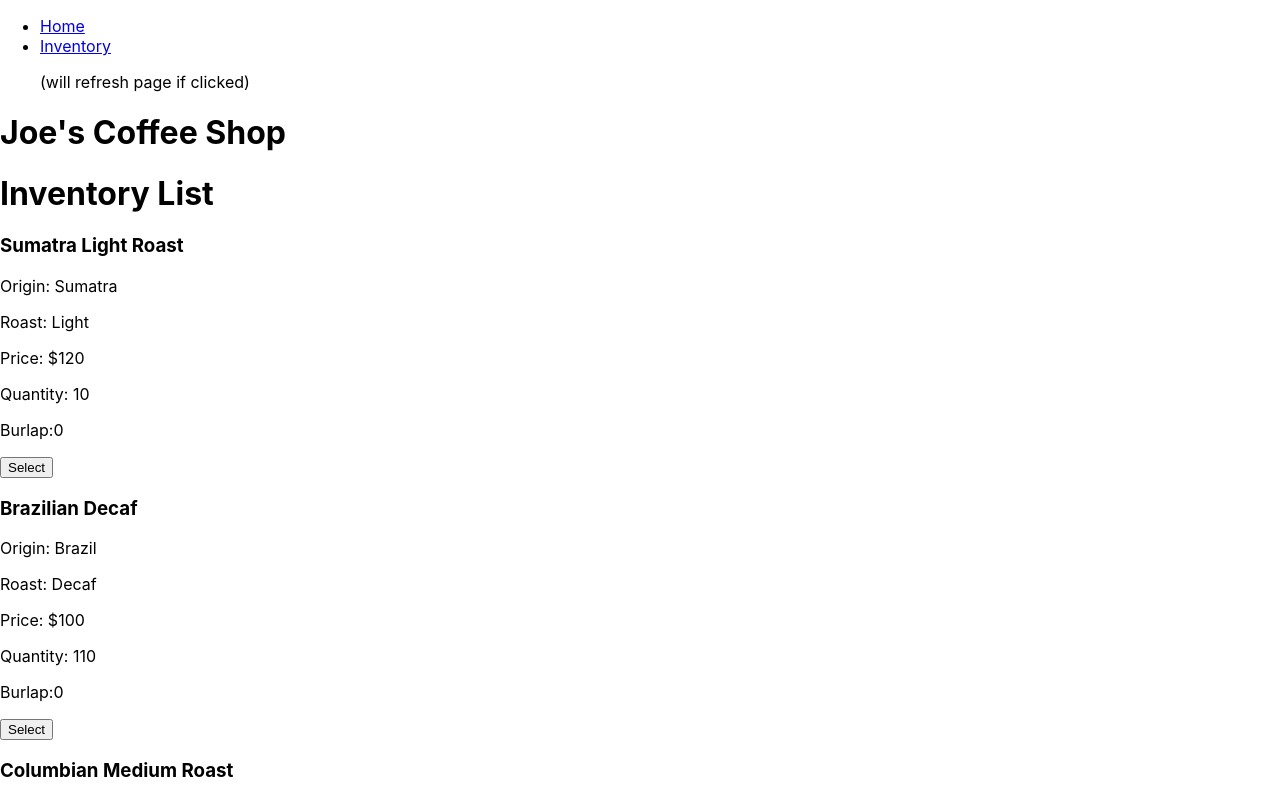
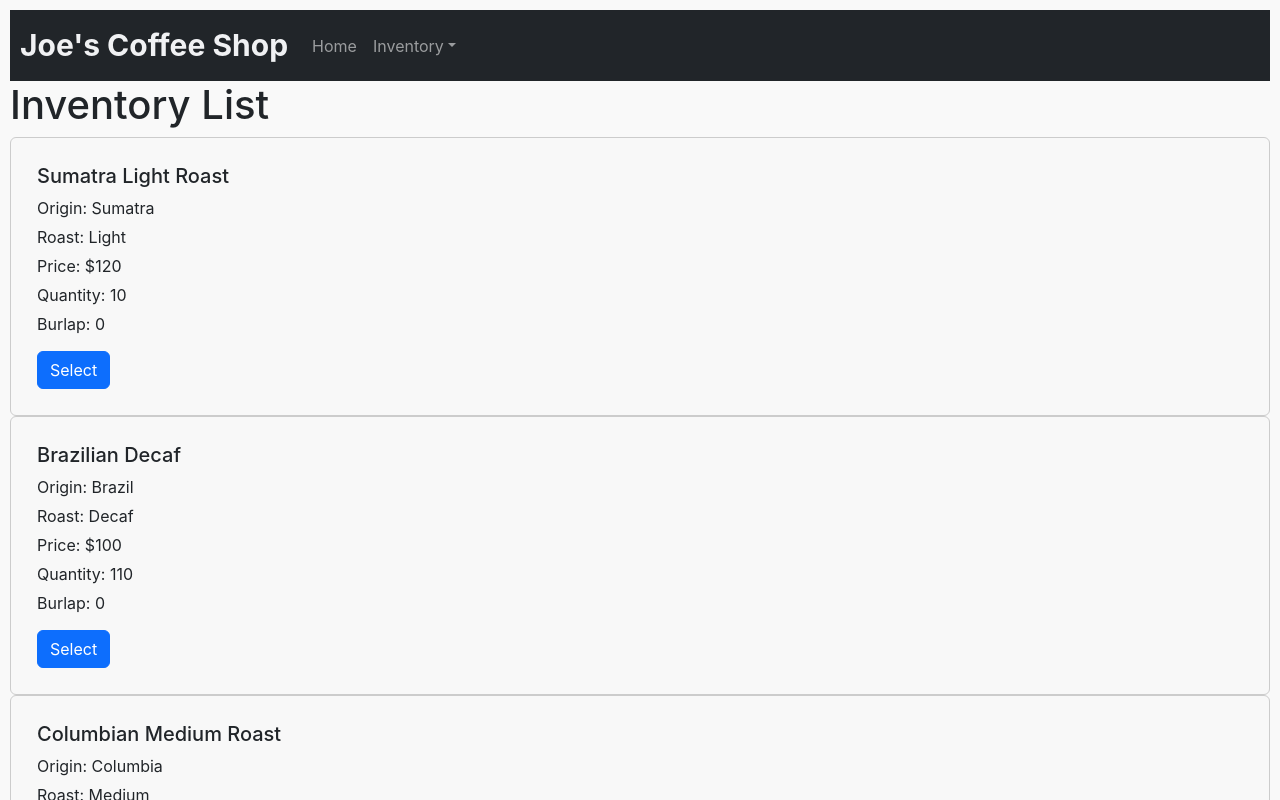
Before and after one commit to jcarenza67/Coffee-House, a React (Create React App) app: page / in a window 1280 px wide. Shown: the top 800 px of the page. Built offline with nearby package versions, Linux system fonts and the light colour scheme.

Commit message:
WIP styling

```diff
--- a/package.json
+++ b/package.json
@@ -6,7 +6,9 @@
     "@testing-library/jest-dom": "^5.16.5",
     "@testing-library/react": "^13.4.0",
     "@testing-library/user-event": "^13.5.0",
+    "bootstrap": "^5.3.0",
     "react": "^18.2.0",
+    "react-bootstrap": "^2.8.0",
     "react-dom": "^18.2.0",
     "react-scripts": "5.0.1",
     "web-vitals": "^2.1.4"
--- a/public/index.html
+++ b/public/index.html
@@ -2,7 +2,7 @@
 <html lang="en">
   <head>
     <meta charset="utf-8" />
-    <link rel="icon" href="%PUBLIC_URL%/favicon.ico" />
+    <link rel="icon" href="%PUBLIC_URL%/coffee.ico" />
     <meta name="viewport" content="width=device-width, initial-scale=1" />
     <meta name="theme-color" content="#000000" />
     <meta
@@ -24,7 +24,7 @@
       work correctly both with client-side routing and a non-root public URL.
       Learn how to configure a non-root public URL by running `npm run build`.
     -->
-    <title>React App</title>
+    <title>Joe's Coffee Shop</title>
   </head>
   <body>
     <noscript>You need to enable JavaScript to run this app.</noscript>
--- /dev/null
+++ b/src/App.css
@@ -0,0 +1,4 @@
+.app-container {
+  padding: 10px;
+  background-color: #f9f9f9;
+}
--- a/src/components/AddInventoryForm.js
+++ b/src/components/AddInventoryForm.js
@@ -2,6 +2,7 @@ import React from 'react';
 import PropTypes from 'prop-types';
 import { v4 } from 'uuid';
 import ReusableForm from './ReusableForm';
+import '../index.css'
 
 function AddInventoryForm(props) {
 
@@ -20,9 +21,12 @@ function AddInventoryForm(props) {
       <>
         <ReusableForm
           formSubmissionHandler={handleNewInventoryFormSubmission}
-          buttonText="Add to Inventory" />
+          buttonText="Add to Inventory"
+          buttonClass="custom-button"
+        />
       </>
     );
+
   }
 
   AddInventoryForm.propTypes = {
--- a/src/components/App.js
+++ b/src/components/App.js
@@ -1,11 +1,13 @@
 import React from 'react';
+import 'bootstrap/dist/css/bootstrap.min.css';
+import '../App.css';
 import InventoryControl from './InventoryControl';
 import Header from './Header';
 
 
 function App() {
   return (
-    <div>
+    <div className="app-container">
       <Header />
       <InventoryControl />
     </div>
--- a/src/components/Header.js
+++ b/src/components/Header.js
@@ -1,17 +1,25 @@
 import React from 'react';
+import '../index.css';
+import Navbar from 'react-bootstrap/Navbar';
+import Nav from 'react-bootstrap/Nav';
+import NavDropdown from 'react-bootstrap/NavDropdown';
 
 function Header() {
   return (
-    <header>
-      <nav>
-        <ul>
-          <li><a href="/">Home</a></li>
-          <li><a href="/inventory">Inventory</a></li>
-          <p>(will refresh page if clicked)</p>
-        </ul>
-      </nav>
-      <h1>Joe's Coffee Shop</h1>
-    </header>
+    <Navbar bg="dark" variant="dark">
+      <Navbar.Brand className="brand">
+        Joe's Coffee Shop
+      </Navbar.Brand>
+      <Nav className="mr-auto">
+        <Nav.Link href="/">Home</Nav.Link>
+        <NavDropdown title="Inventory" id="nav-dropdown">
+          <NavDropdown.Item href="/inventory">View Inventory</NavDropdown.Item>
+          <NavDropdown.Item href="/add">Add Inventory</NavDropdown.Item>
+          <NavDropdown.Divider />
+          <NavDropdown.Item href="/sales">Sales Report</NavDropdown.Item>
+        </NavDropdown>
+      </Nav>
+    </Navbar>
   );
 }
 
--- a/src/components/InventoryDetail.js
+++ b/src/components/InventoryDetail.js
@@ -1,30 +1,29 @@
 import React from 'react';
 import PropTypes from 'prop-types';
+import { Card, Button } from 'react-bootstrap';
 
-function InventoryDetail({ inventory,
-  onClickingDelete,
-  onClickingEdit,
-  onClickingSell,
-  onClickingAdd,
-  onClickingBurlap }) {
+function InventoryDetail({ inventory, onClickingDelete, onClickingEdit, onClickingSell, onClickingAdd, onClickingBurlap }) {
   return (
-    <>
-      <h1>Item Detail</h1>
-      <h3>Name: {inventory.name}</h3>
-      <p>Origin: {inventory.origin}</p>
-      <p>Roast: {inventory.roast}</p>
-      <p>Price: ${inventory.price} a sack(130lbs)</p>
-      <p>Quantity: {inventory.quantity}lbs</p>
-      <p>Burlap: {inventory.burlap}</p>
-      <hr/>
-
-      <button onClick={ onClickingEdit }>Update Item</button>
-      <button onClick={()=> onClickingDelete(inventory.id) }>Remove Item</button>
-      <button onClick={()=> onClickingSell(inventory.id) }>Sell 1 pound</button>
-      <button onClick={()=> onClickingAdd(inventory.id)}>Add 1 pound</button>
-      <button onClick={()=> onClickingBurlap(inventory.id)}>Add Burlap</button>
-      <hr/>
-    </>
+    <div className="container">
+      <h1 className="mb-4">Item Detail</h1>
+      <Card>
+        <Card.Body>
+          <Card.Title>Name: {inventory.name}</Card.Title>
+          <Card.Text>Origin: {inventory.origin}</Card.Text>
+          <Card.Text>Roast: {inventory.roast}</Card.Text>
+          <Card.Text>Price: ${inventory.price} a sack (130lbs)</Card.Text>
+          <Card.Text>Quantity: {inventory.quantity}lbs</Card.Text>
+          <Card.Text>Burlap: {inventory.burlap}</Card.Text>
+        </Card.Body>
+        <Card.Footer>
+          <Button variant="primary" className="me-2" onClick={onClickingEdit}>Update Item</Button>
+          <Button variant="danger" className="me-2" onClick={() => onClickingDelete(inventory.id)}>Remove Item</Button>
+          <Button variant="success" className="me-2" onClick={() => onClickingSell(inventory.id)}>Sell 1 pound</Button>
+          <Button variant="info" className="me-2" onClick={() => onClickingAdd(inventory.id)}>Add 1 pound</Button>
+          <Button variant="secondary" onClick={() => onClickingBurlap(inventory.id)}>Add Burlap</Button>
+        </Card.Footer>
+      </Card>
+    </div>
   );
 }
 
--- a/src/components/InventoryItem.js
+++ b/src/components/InventoryItem.js
@@ -1,5 +1,7 @@
 import React from 'react';
 import PropTypes from 'prop-types';
+import { Card, Button } from 'react-bootstrap';
+import '../index.css';
 
 function InventoryItem({ inventory, onInventorySelection }) {
   const { id, name, origin, roast, price, quantity, burlap } = inventory;
@@ -9,15 +11,17 @@ function InventoryItem({ inventory, onInventorySelection }) {
   };
 
   return (
-    <div>
-      <h3>{name}</h3>
-      <p>Origin: {origin}</p>
-      <p>Roast: {roast}</p>
-      <p>Price: ${price}</p>
-      <p>Quantity: {quantity}</p>
-      <p>Burlap:{burlap}</p>
-      <button onClick={handleSelection}>Select</button>
-    </div>
+    <Card className="inventory-item">
+      <Card.Body>
+        <Card.Title>{name}</Card.Title>
+        <Card.Text>Origin: {origin}</Card.Text>
+        <Card.Text>Roast: {roast}</Card.Text>
+        <Card.Text>Price: ${price}</Card.Text>
+        <Card.Text>Quantity: {quantity}</Card.Text>
+        <Card.Text>Burlap: {burlap}</Card.Text>
+        <Button variant="primary" onClick={handleSelection}>Select</Button>
+      </Card.Body>
+    </Card>
   );
 }
 
--- a/src/components/ReusableForm.js
+++ b/src/components/ReusableForm.js
@@ -21,7 +21,7 @@ function ReusableForm(props) {
           type="number"
           name="price"
           placeholder="Price" />
-        <button type="submit">{props.buttonText}</button>
+        <button className="custom-button" type="submit">{props.buttonText}</button>
       </form>
     </>
   );
--- a/src/index.css
+++ b/src/index.css
@@ -11,3 +11,77 @@ code {
   font-family: source-code-pro, Menlo, Monaco, Consolas, 'Courier New',
     monospace;
 }
+
+.inventory-item {
+  background-color: #f8f8f8;
+  padding: 10px;
+  border: 1px solid #ccc;
+}
+
+.inventory-item h3 {
+  font-size: 20px;
+  margin-bottom: 5px;
+}
+
+.inventory-item .card-text {
+  margin-bottom: 5px;
+}
+
+.inventory-item button {
+  margin-top: 10px;
+}
+
+.inventory-item .card-text span {
+  font-weight: bold;
+}
+
+.inventory-item .card-text .price {
+  color: #007bff;
+}
+
+.inventory-item .card-text .quantity {
+  color: #28a745;
+}
+
+.inventory-item .card-text .quantity span {
+  font-weight: normal;
+}
+
+.inventory-item .card-text .quantity span.out-of-stock {
+  color: #dc3545;
+}
+
+.inventory-item .card-text .quantity span.low-stock {
+  color: #ffc107;
+}
+
+.inventory-item .card-text .quantity span.in-stock {
+  color: #28a745;
+}
+
+.brand {
+  font-size: 30px;
+  font-weight: bold;
+  color: #f0f1f3;
+  margin-left: 10px;
+}
+
+.navbar {
+  background-color: #343a40;
+}
+
+.custom-button {
+  background-color: #6d4c32;
+  color: #fff;
+  padding: 10px 20px;
+  border: none;
+  border-radius: 4px;
+  cursor: pointer;
+  font-family: 'Arial', sans-serif;
+  font-size: 16px;
+  text-transform: uppercase;
+}
+
+.custom-button:hover {
+  background-color: #4a3524;
+}
```
Also changed, not shown: public/manifest.json, 2 other files (tests, documents, lock files or other folders).
